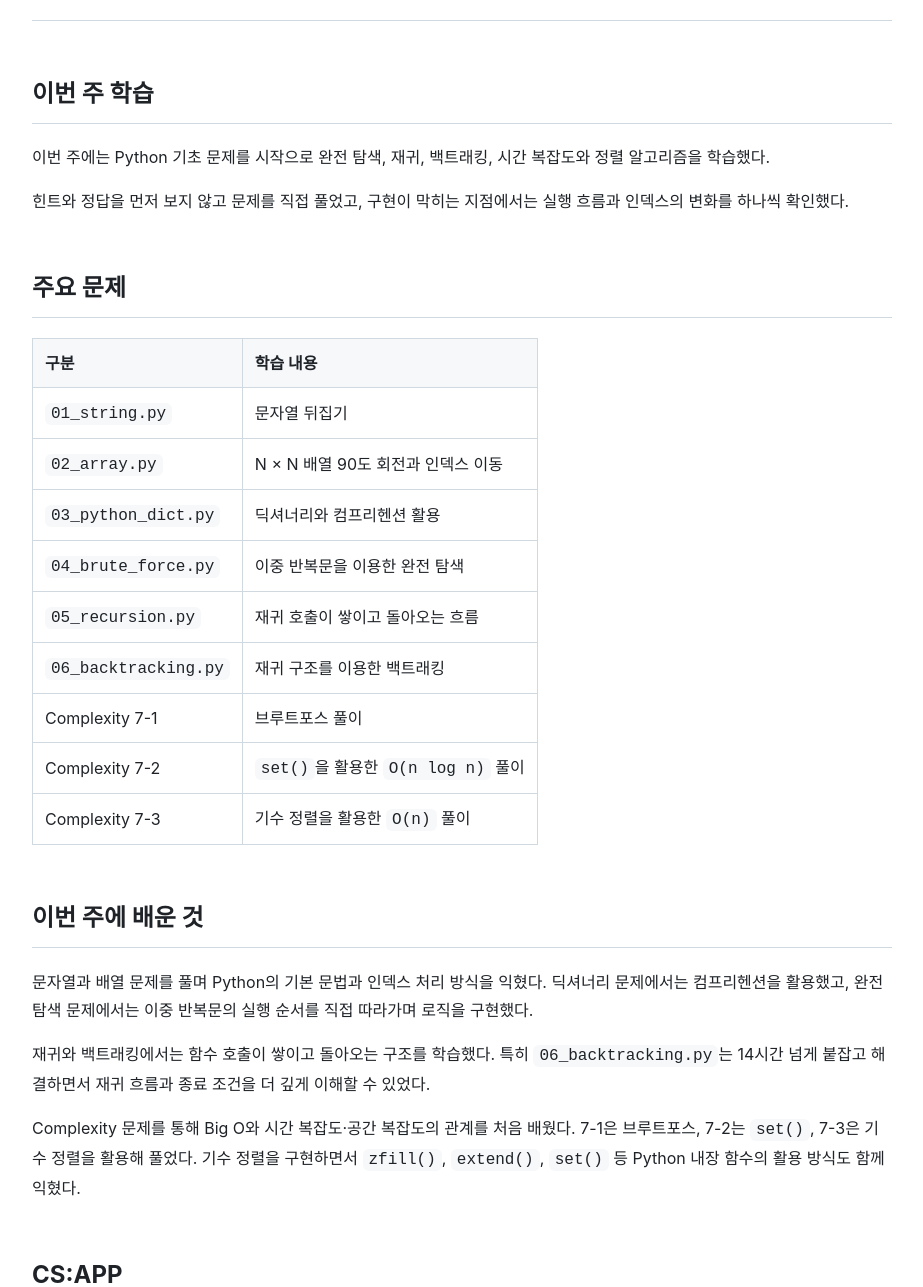
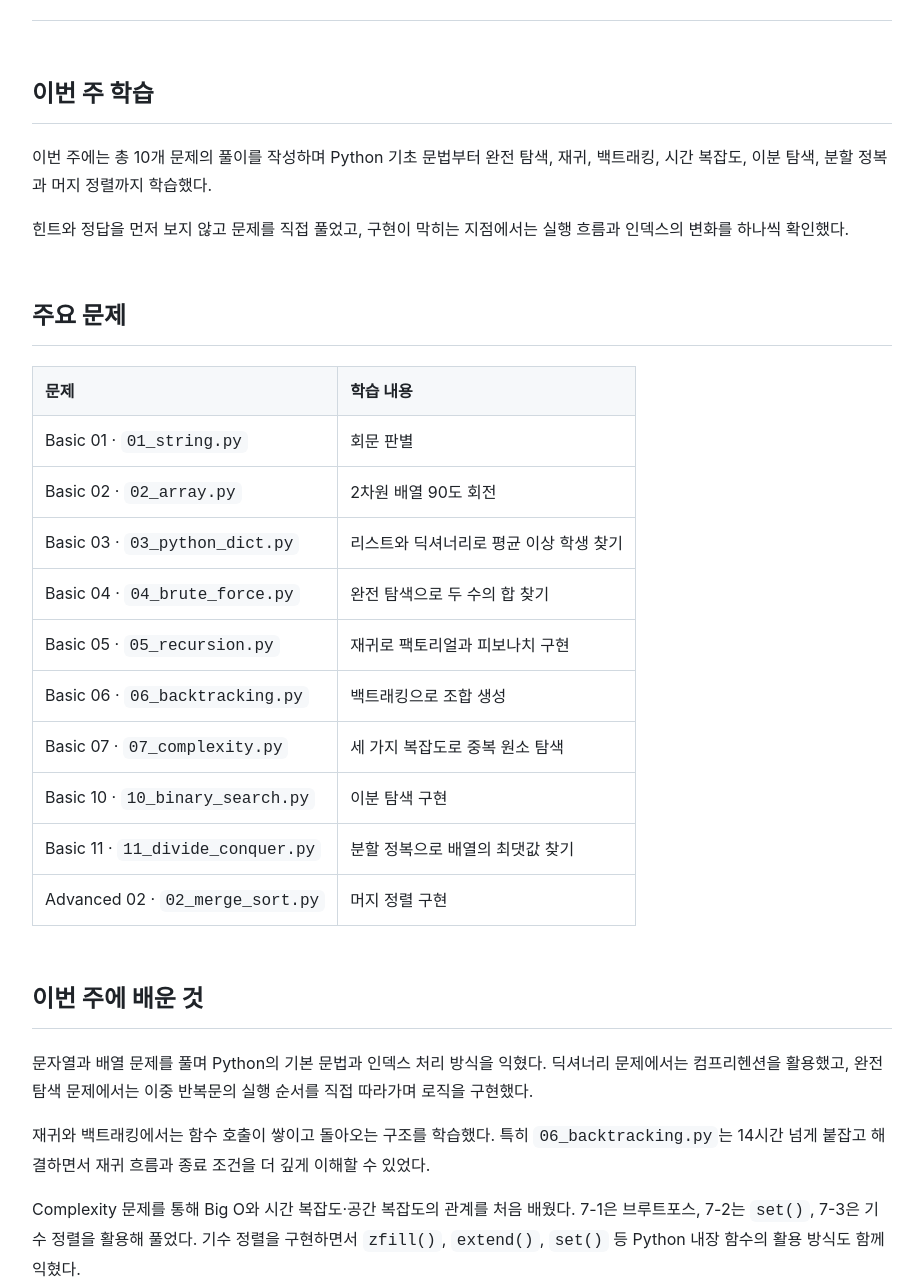
Before and after one commit to CatIsApple/Jungle_, a Jekyll site: the page built from wil/2026-09-03-krafton-jungle-week-2/index.md, in a window 1280 px wide and 1400 px high, scrolled down 751 px, cut to the strip 113-1400 px from the top of the window. Shown: the whole strip, without its empty margins (178-1101 px from the left). Built offline with Jekyll 4.4.1, drawn with Linux system fonts in a browser that asks for light colours; some of the changed text lies outside the part shown.

Commit message:
2주차 외부 글 보완

```diff
--- a/wil/2026-09-03-krafton-jungle-week-2/index.md
+++ b/wil/2026-09-03-krafton-jungle-week-2/index.md
@@ -14,23 +14,24 @@ permalink: /wil/2026-09-03-krafton-jungle-week-2/
 
 ## 이번 주 학습
 
-이번 주에는 Python 기초 문제를 시작으로 완전 탐색, 재귀, 백트래킹, 시간 복잡도와 정렬 알고리즘을 학습했다.
+이번 주에는 총 10개 문제의 풀이를 작성하며 Python 기초 문법부터 완전 탐색, 재귀, 백트래킹, 시간 복잡도, 이분 탐색, 분할 정복과 머지 정렬까지 학습했다.
 
 힌트와 정답을 먼저 보지 않고 문제를 직접 풀었고, 구현이 막히는 지점에서는 실행 흐름과 인덱스의 변화를 하나씩 확인했다.
 
 ## 주요 문제
 
-| 구분 | 학습 내용 |
+| 문제 | 학습 내용 |
 | --- | --- |
-| `01_string.py` | 문자열 뒤집기 |
-| `02_array.py` | N × N 배열 90도 회전과 인덱스 이동 |
-| `03_python_dict.py` | 딕셔너리와 컴프리헨션 활용 |
-| `04_brute_force.py` | 이중 반복문을 이용한 완전 탐색 |
-| `05_recursion.py` | 재귀 호출이 쌓이고 돌아오는 흐름 |
-| `06_backtracking.py` | 재귀 구조를 이용한 백트래킹 |
-| Complexity 7-1 | 브루트포스 풀이 |
-| Complexity 7-2 | `set()`을 활용한 `O(n log n)` 풀이 |
-| Complexity 7-3 | 기수 정렬을 활용한 `O(n)` 풀이 |
+| Basic 01 · `01_string.py` | 회문 판별 |
+| Basic 02 · `02_array.py` | 2차원 배열 90도 회전 |
+| Basic 03 · `03_python_dict.py` | 리스트와 딕셔너리로 평균 이상 학생 찾기 |
+| Basic 04 · `04_brute_force.py` | 완전 탐색으로 두 수의 합 찾기 |
+| Basic 05 · `05_recursion.py` | 재귀로 팩토리얼과 피보나치 구현 |
+| Basic 06 · `06_backtracking.py` | 백트래킹으로 조합 생성 |
+| Basic 07 · `07_complexity.py` | 세 가지 복잡도로 중복 원소 탐색 |
+| Basic 10 · `10_binary_search.py` | 이분 탐색 구현 |
+| Basic 11 · `11_divide_conquer.py` | 분할 정복으로 배열의 최댓값 찾기 |
+| Advanced 02 · `02_merge_sort.py` | 머지 정렬 구현 |
 
 ## 이번 주에 배운 것
 
@@ -39,6 +40,8 @@ permalink: /wil/2026-09-03-krafton-jungle-week-2/
 재귀와 백트래킹에서는 함수 호출이 쌓이고 돌아오는 구조를 학습했다. 특히 `06_backtracking.py`는 14시간 넘게 붙잡고 해결하면서 재귀 흐름과 종료 조건을 더 깊게 이해할 수 있었다.
 
 Complexity 문제를 통해 Big O와 시간 복잡도·공간 복잡도의 관계를 처음 배웠다. 7-1은 브루트포스, 7-2는 `set()`, 7-3은 기수 정렬을 활용해 풀었다. 기수 정렬을 구현하면서 `zfill()`, `extend()`, `set()` 등 Python 내장 함수의 활용 방식도 함께 익혔다.
+
+이후 정렬된 배열에서 탐색 범위를 절반씩 줄이는 이분 탐색을 구현했다. 분할 정복으로 배열의 최댓값을 찾고, 배열을 나눈 뒤 다시 병합하는 머지 정렬도 학습했다.
 
 ## CS:APP
 
```
